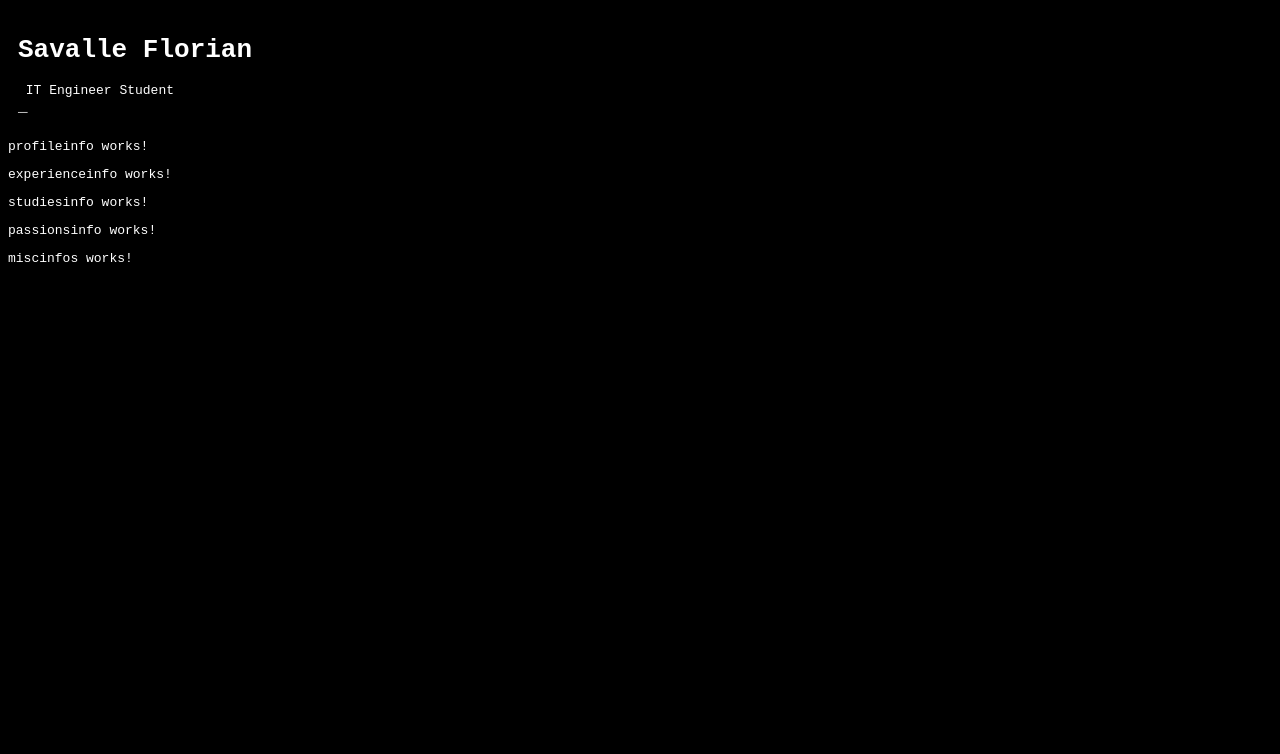
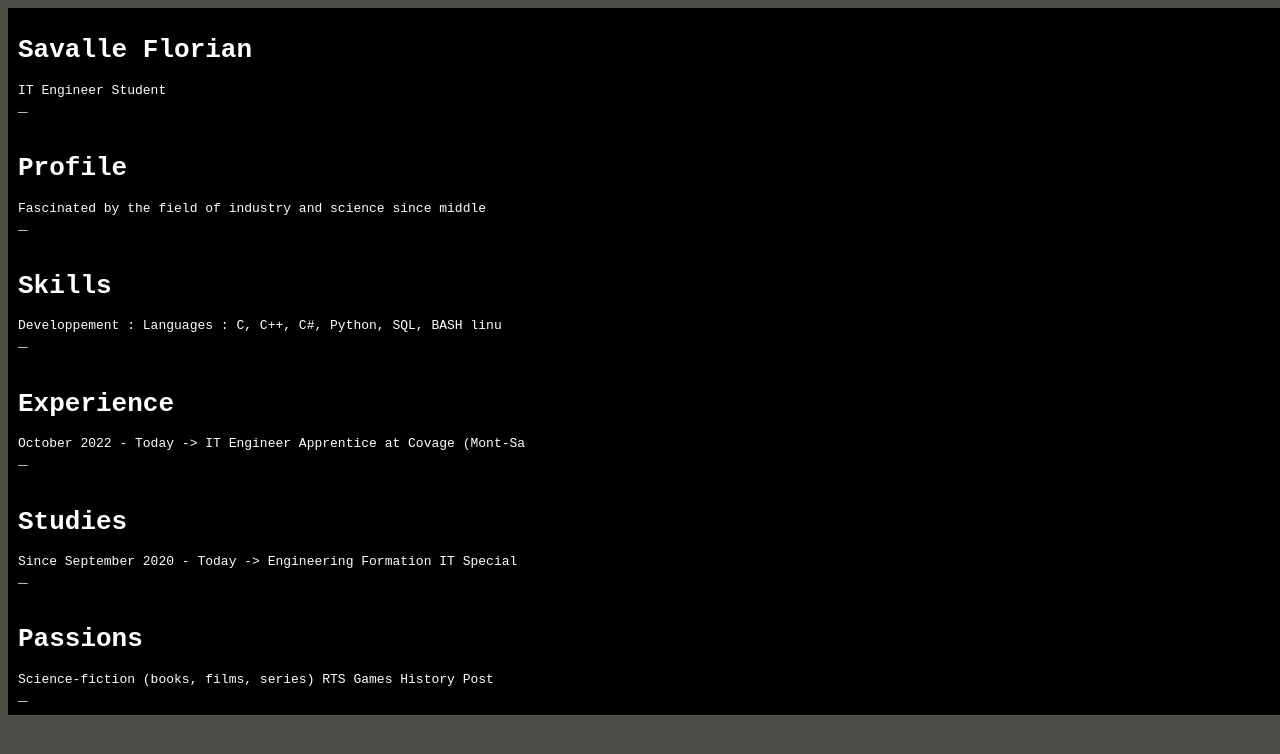
Before and after one commit to EpikToo/EpikToo.github.io, an Angular app: page / in a window 1280 px wide. Shown: the top 754 px of the page. Built offline with nearby package versions, Linux system fonts and the light colour scheme.

Commit message:
Infos init

```diff
--- a/src/app/app.component.html
+++ b/src/app/app.component.html
@@ -1,6 +1,6 @@
 <app-nameinfo></app-nameinfo>
 <app-profileinfo></app-profileinfo>
+<app-miscinfos></app-miscinfos>
 <app-experienceinfo></app-experienceinfo>
 <app-studiesinfo></app-studiesinfo>
 <app-passionsinfo></app-passionsinfo>
-<app-miscinfos></app-miscinfos>
--- a/src/app/experienceinfo/experienceinfo.component.html
+++ b/src/app/experienceinfo/experienceinfo.component.html
@@ -1 +1,8 @@
-<p class="main_font" appShowText delay="0">experienceinfo works!</p>
+<div class="terminal-window">
+    <h1 class="main_font" appShowText delay="0">Experience</h1>
+    <div class="main_font" appShowText delay="2000">
+        October 2022 - Today -> IT Engineer Apprentice at Covage (Mont-Saint-Aignan)
+        April 2022 – July 2022 -> IT Technician at ArianeGroup (Vernon)
+    </div>
+    <span class= "typed-cursor">_</span>
+  </div>
--- a/src/app/miscinfos/miscinfos.component.html
+++ b/src/app/miscinfos/miscinfos.component.html
@@ -1 +1,16 @@
-<p class="main_font" appShowText delay="0">miscinfos works!</p>
+<div class="terminal-window">
+    <h1 class="main_font" appShowText delay="0">Skills</h1>
+    <div class="main_font" appShowText delay="2000">
+        Developpement :
+        Languages : C, C++, C#, Python, SQL, BASH linux, Assembleur, HTML, CSS, JavaScript, PHP, VBA, VB.NET.
+        Other : SysML, UML, Merise, WinForms, iOS.
+        Mastered softwares :
+        Conception : SolidWorks, Fusion360, Isis Proteus 7, JMerise, Logisim, Revit, Flowgorithmn, Packet Tracer.
+        IT : VMWare, Jupyter Notebook, VisualStudio, Arduino IDE, ATmel Studio, MySQL, SQLserver, Wireshark, Postman, XamPP.
+        Other : Suite Office, Audacity, GitHub.
+        Languages :
+        French : Maternal language.
+        English : 893 TOEIC points.
+    </div>
+    <span class= "typed-cursor">_</span>
+</div>
--- a/src/app/passionsinfo/passionsinfo.component.html
+++ b/src/app/passionsinfo/passionsinfo.component.html
@@ -1 +1,11 @@
-<p class="main_font" appShowText delay="0">passionsinfo works!</p>
+<div class="terminal-window">
+    <h1 class="main_font" appShowText delay="0">Passions</h1>
+    <div class="main_font" appShowText delay="2000">
+        Science-fiction (books, films, series)
+        RTS Games
+        History
+        Post WW1 and WW2 Tanks
+        Swimming
+    </div>
+    <span class= "typed-cursor">_</span>
+</div>
--- a/src/app/profileinfo/profileinfo.component.html
+++ b/src/app/profileinfo/profileinfo.component.html
@@ -1 +1,10 @@
-<p class="main_font" appShowText delay="0">profileinfo works!</p>
+<div class="terminal-window">
+    <h1 class="main_font" appShowText delay="0">Profile</h1>
+    <div class="main_font" appShowText delay="2000">
+        Fascinated by the field of industry and science since middle school,
+        I discovered a real passion for computers and electronics from high school.
+        I thus decided to join an engineering school and an apprenticeship to deepen my knowledge.
+        Always looking for a challenge and new technologies to discover.
+    </div>
+    <span class= "typed-cursor">_</span>
+  </div>
--- a/src/app/studiesinfo/studiesinfo.component.html
+++ b/src/app/studiesinfo/studiesinfo.component.html
@@ -1 +1,8 @@
-<p class="main_font" appShowText delay="0">studiesinfo works!</p>
+<div class="terminal-window">
+    <h1 class="main_font" appShowText delay="0">Studies</h1>
+    <div class="main_font" appShowText delay="2000">
+        Since September 2020 - Today -> Engineering Formation IT Specialty at CESI école d’ingénieur (Rouen)
+        September 2017 – June 2020 -> Baccalaureate S-SI (with honors) at Lycée Pierre de Coubertin (Bolbec)
+    </div>
+    <span class= "typed-cursor">_</span>
+</div>
--- a/src/app/utils.ts
+++ b/src/app/utils.ts
@@ -1,4 +1,4 @@
-export function   getRandomTypingInt(min = 40, max = 140) {
+export function   getRandomTypingInt(min = 25, max = 70) {
     min = Math.ceil(min);
     max = Math.floor(max);
     return Math.floor(Math.random() * (max - min + 1)) + min;
--- a/src/index.html
+++ b/src/index.html
@@ -7,7 +7,7 @@
   <meta name="viewport" content="width=device-width, initial-scale=1">
   <link rel="icon" type="image/x-icon" href=".favicon.ico">
 </head>
-<body class="main_background">
+<body class="secondary_background">
   <app-root></app-root>
 </body>
 </html>
--- a/src/styles.css
+++ b/src/styles.css
@@ -18,7 +18,6 @@
     font-family: Courier;
     padding: 10px;
     overflow: hidden;
-    white-space: pre;
     width: 100%;
 }
 
```
